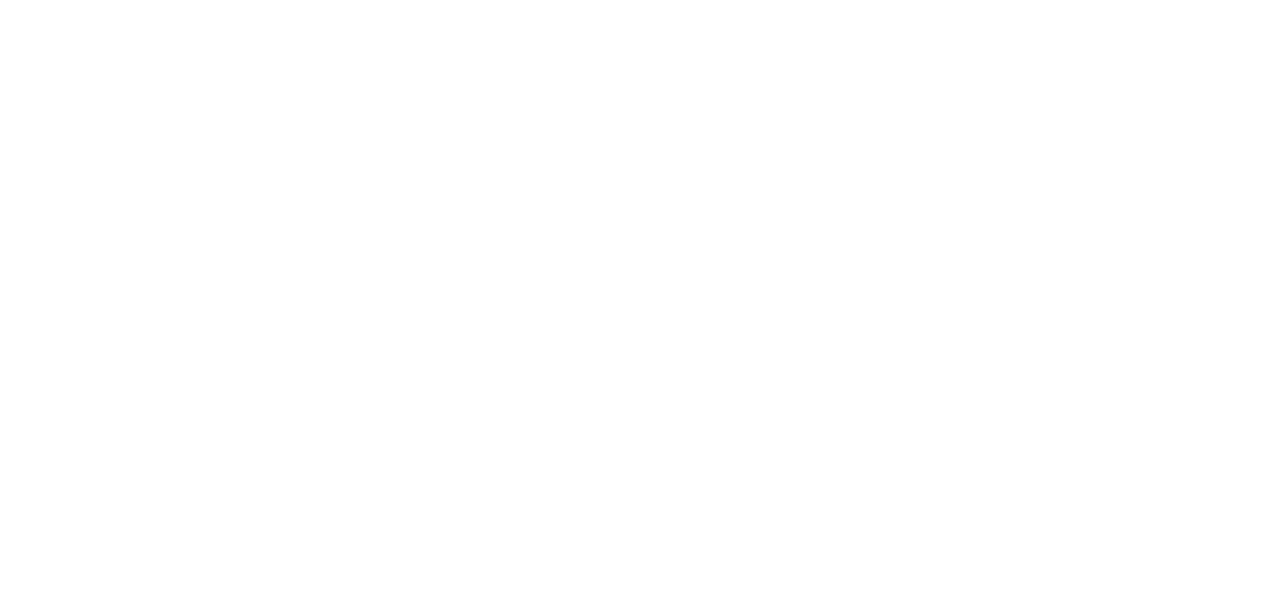
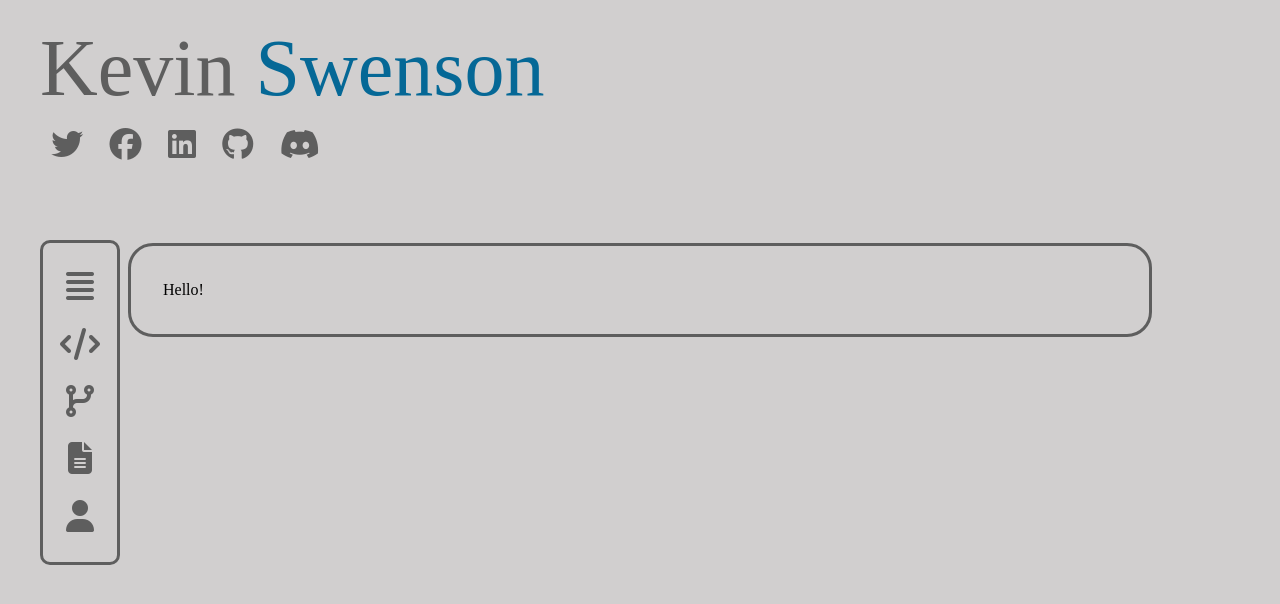
Before and after one commit to CptVkn/Porfolio, a website: page dist/index.html in a window 1280 px wide. Drawn offline with Linux system fonts and the light colour scheme.

Commit message:
Initail Layout & Styled Buttons

```diff
--- /dev/null
+++ b/_menu.scss
@@ -0,0 +1,29 @@
+.menu {
+  position: fixed;
+  display: flex;
+  flex-flow: column wrap;
+  align-items: center;
+  justify-content: center;
+  padding: 1rem 0;
+  width: 80px;
+  height: 325px;
+  left: 5vh;
+  top: 30vh;
+  border: solid;
+  border-color: $thirdary-color;
+  border-radius: 10px;
+  color: $thirdary-color;
+
+  a {
+    padding: 0.7rem 0;
+    color: $thirdary-color;
+    text-decoration: none;
+    &:hover {
+      color: $secondary-color;
+      i {
+        @include hLink();
+        @include easeOut();
+      }
+    }
+  }
+}
--- /dev/null
+++ b/scss/_config.scss
@@ -0,0 +1,12 @@
+$primary-color: rgb(209, 207, 207);
+$secondary-color: rgb(5, 104, 150);
+$thirdary-color: rgb(94, 94, 94);
+$background-opacity: 0.9;
+
+@mixin easeOut {
+  transition: all 0.75s ease-out;
+}
+
+@mixin hLink {
+  transform: scale(1.3);
+}
--- a/scss/main.scss
+++ b/scss/main.scss
@@ -1,6 +1,59 @@
-$primary-color: rgb(209, 207, 207);
-$secondary-color: rgb(5, 104, 150);
+@import "config";
+@import "menu";
+
+* {
+  margin: 0;
+  padding: 0;
+  box-sizing: border-box;
+}
 
 body {
   background: $primary-color;
+  height: 100%;
+  font-family: Roboto Mono;
+  line-height: 1.5;
 }
+
+.header {
+  color: $thirdary-color;
+  margin-left: 5vh;
+  margin-top: 1vh;
+
+  .headerName {
+    font-size: 5rem;
+    font-weight: 500;
+
+    .headerLastName {
+      color: $secondary-color;
+    }
+  }
+
+  .icons {
+    position: relative;
+    margin-top: 0;
+    cursor: pointer;
+    a {
+      color: $thirdary-color;
+      padding: 0.7rem;
+      text-decoration: none;
+      &:hover {
+        color: $secondary-color;
+        //@include easeOut();
+        i {
+          @include hLink();
+          @include easeOut();
+        }
+      }
+    }
+  }
+}
+
+.showcase {
+  border: solid;
+  border-color: $thirdary-color;
+  border-radius: 25px;
+  width: 80%;
+  margin: auto;
+  margin-top: 10vh;
+  padding: 2rem;
+}
```
Also changed, not shown: dist/css/main.css, dist/index.html.
